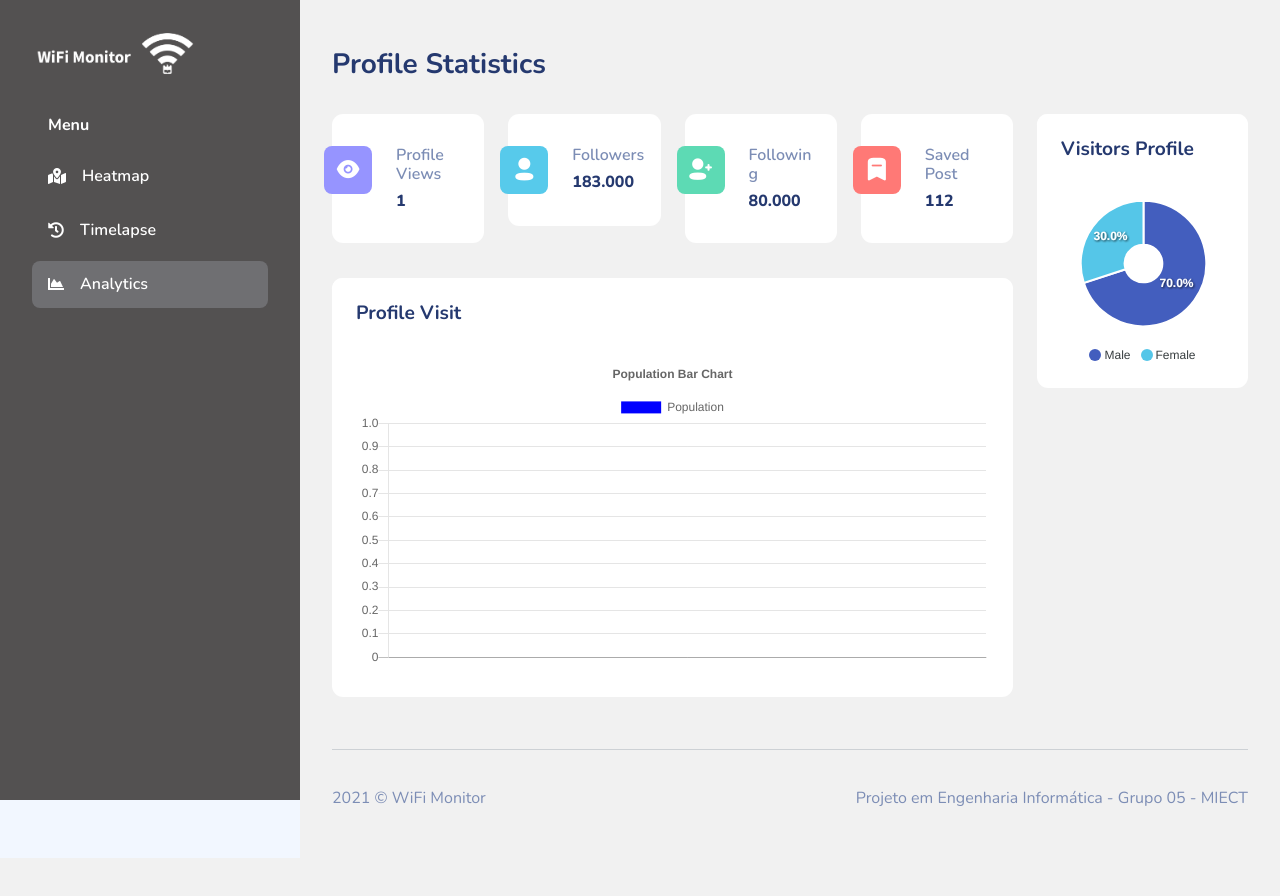
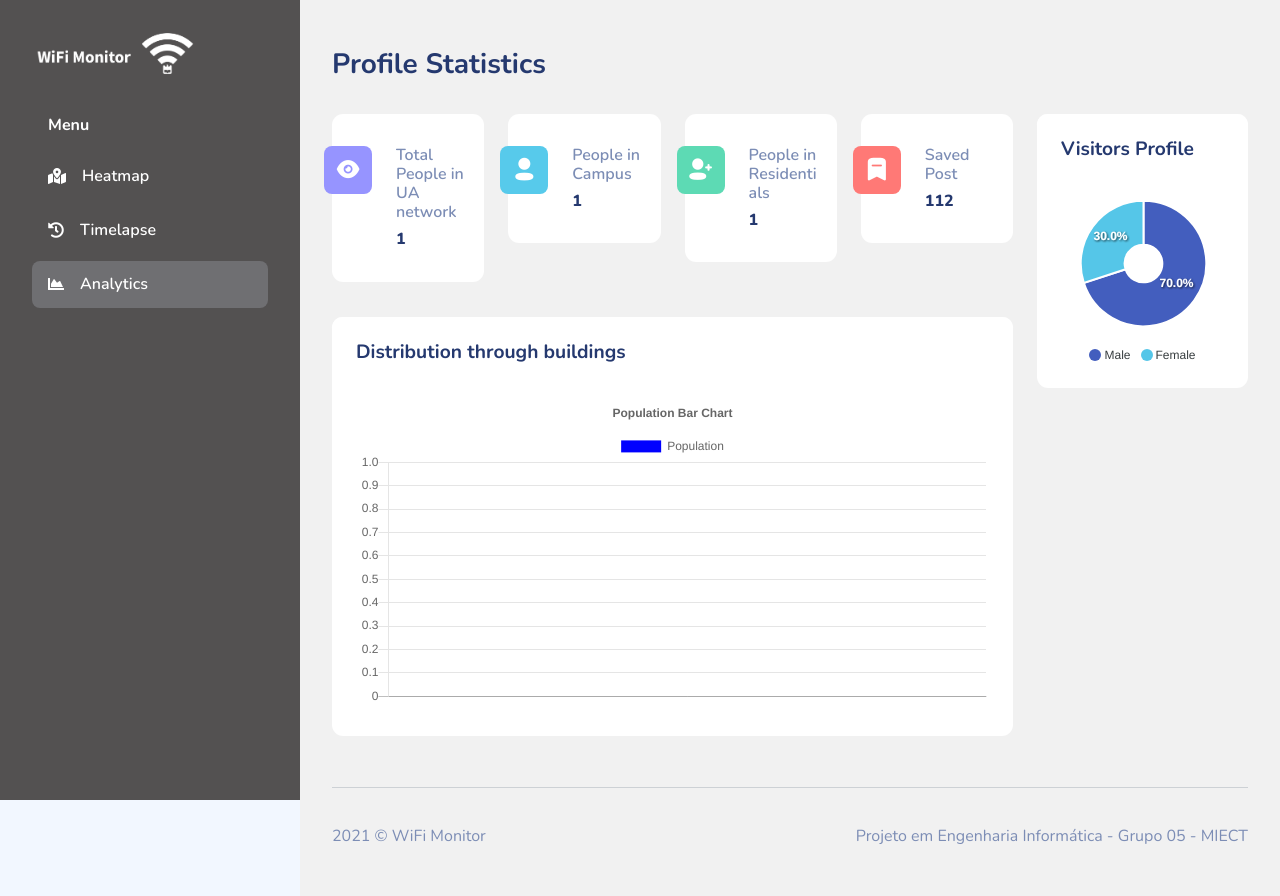
Before and after one commit to WIFIMonitor/Project, a Django app: template project/WifiMonitor/templates/analytics.html in a window 1280 px wide. Before the commit the page ends 858 px from the top, so only its background shows below. Run offline with Django 3.2, Linux system fonts and the light colour scheme; the template is opened without the code that fills it: most values are stand-ins (such as "Sample title", 1, 10 or a date in 2020); some libraries are stand-ins or nearby versions; some web fonts are replaced.

Commit message:
some minor changes

```diff
--- a/project/WifiMonitor/templates/analytics.html
+++ b/project/WifiMonitor/templates/analytics.html
@@ -83,7 +83,7 @@
                                                 </div>
                                             </div>
                                             <div class="col-md-8">
-                                                <h6 class="text-muted font-semibold">Profile Views</h6>
+                                                <h6 class="text-muted font-semibold">Total People in UA network</h6>
                                                 <h6 class="font-extrabold mb-0">{{ people_count }}</h6>
                                             </div>
                                         </div>
@@ -100,8 +100,8 @@
                                                 </div>
                                             </div>
                                             <div class="col-md-8">
-                                                <h6 class="text-muted font-semibold">Followers</h6>
-                                                <h6 class="font-extrabold mb-0">183.000</h6>
+                                                <h6 class="text-muted font-semibold">People in Campus</h6>
+                                                <h6 class="font-extrabold mb-0">{{ campus_people_count }}</h6>
                                             </div>
                                         </div>
                                     </div>
@@ -117,8 +117,8 @@
                                                 </div>
                                             </div>
                                             <div class="col-md-8">
-                                                <h6 class="text-muted font-semibold">Following</h6>
-                                                <h6 class="font-extrabold mb-0">80.000</h6>
+                                                <h6 class="text-muted font-semibold">People in Residentials</h6>
+                                                <h6 class="font-extrabold mb-0">{{ residentials_people_count }}</h6>
                                             </div>
                                         </div>
                                     </div>
@@ -146,7 +146,7 @@
                             <div class="col-12">
                                 <div class="card">
                                     <div class="card-header">
-                                        <h4>Profile Visit</h4>
+                                        <h4>Distribution through buildings</h4>
                                     </div>
                                     <div class="card-body">
                                         <canvas id="population_building_graph" data-url="{% url 'population_building_graph' %}"></canvas>
```
Also changed, not shown: project/WifiMonitor/views.py (+10 -1 lines).
